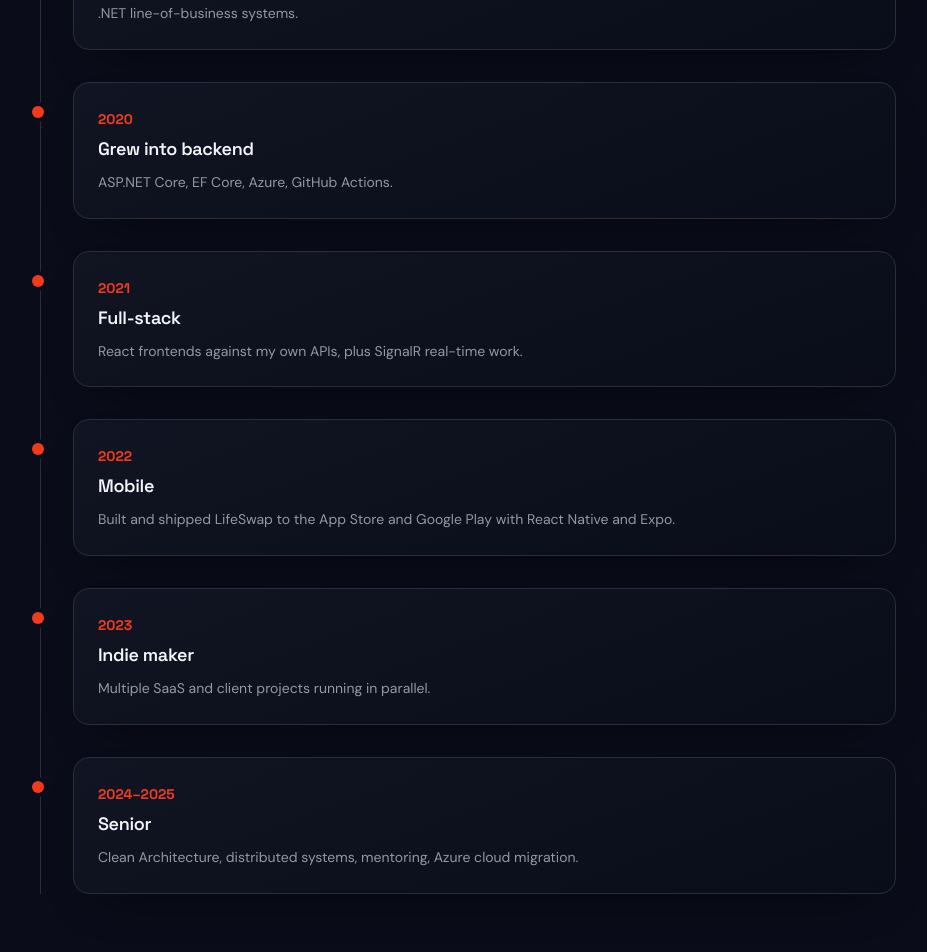
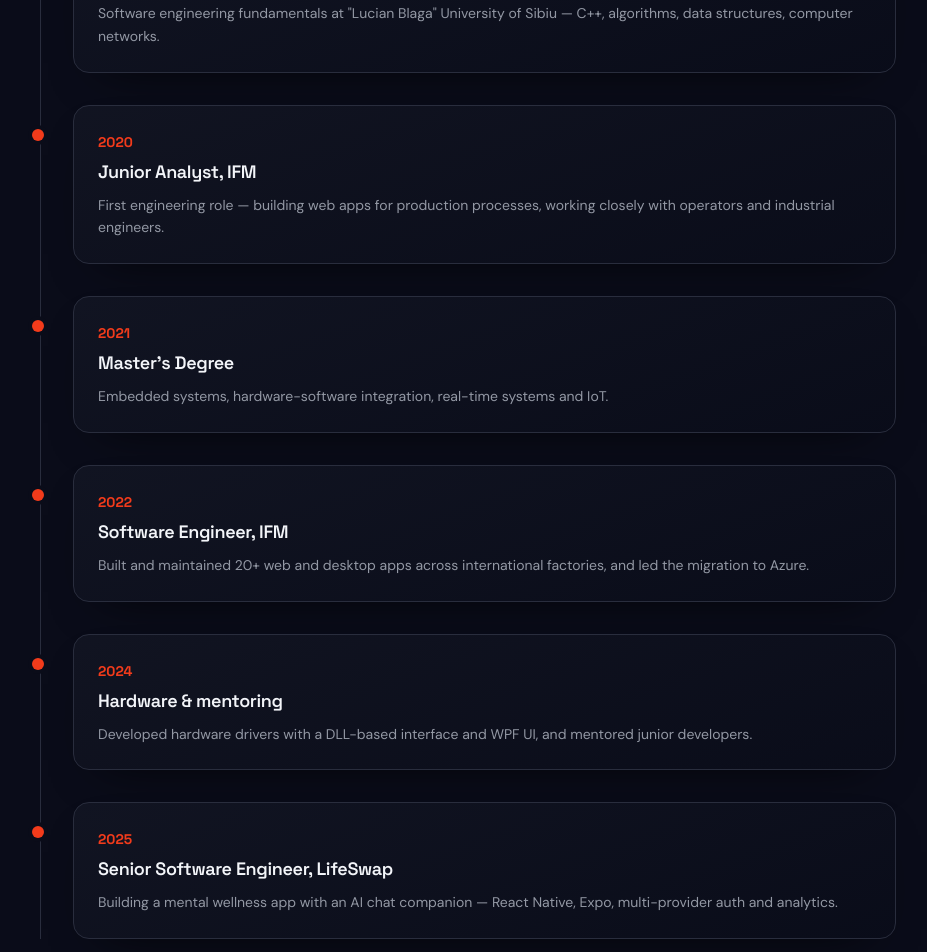
Before and after one commit to tonymocanu97/my-portfolio, a Next.js app: page / in a window 1280 px wide. Shown: the part 1360-2312 px from the top of the page, without its empty margins (172-1099 px from the left). Built offline with nearby package versions, Linux system fonts and the light colour scheme.

Commit message:
Update journey

```diff
--- a/src/components/portfolio/Journey.tsx
+++ b/src/components/portfolio/Journey.tsx
@@ -3,33 +3,33 @@ import { Reveal } from './Reveal';
 const milestones = [
   {
     year: '2019',
-    title: 'First engineering role',
-    body: '.NET line-of-business systems.',
+    title: "Bachelor's Degree",
+    body: 'Software engineering fundamentals at "Lucian Blaga" University of Sibiu — C++, algorithms, data structures, computer networks.',
   },
   {
     year: '2020',
-    title: 'Grew into backend',
-    body: 'ASP.NET Core, EF Core, Azure, GitHub Actions.',
+    title: 'Junior Analyst, IFM',
+    body: 'First engineering role — building web apps for production processes, working closely with operators and industrial engineers.',
   },
   {
     year: '2021',
-    title: 'Full-stack',
-    body: 'React frontends against my own APIs, plus SignalR real-time work.',
+    title: "Master's Degree",
+    body: 'Embedded systems, hardware-software integration, real-time systems and IoT.',
   },
   {
     year: '2022',
-    title: 'Mobile',
-    body: 'Built and shipped LifeSwap to the App Store and Google Play with React Native and Expo.',
+    title: 'Software Engineer, IFM',
+    body: 'Built and maintained 20+ web and desktop apps across international factories, and led the migration to Azure.',
   },
   {
-    year: '2023',
-    title: 'Indie maker',
-    body: 'Multiple SaaS and client projects running in parallel.',
+    year: '2024',
+    title: 'Hardware & mentoring',
+    body: 'Developed hardware drivers with a DLL-based interface and WPF UI, and mentored junior developers.',
   },
   {
-    year: '2024–2025',
-    title: 'Senior',
-    body: 'Clean Architecture, distributed systems, mentoring, Azure cloud migration.',
+    year: '2025',
+    title: 'Senior Software Engineer, LifeSwap',
+    body: 'Building a mental wellness app with an AI chat companion — React Native, Expo, multi-provider auth and analytics.',
   },
 ];
 
```
